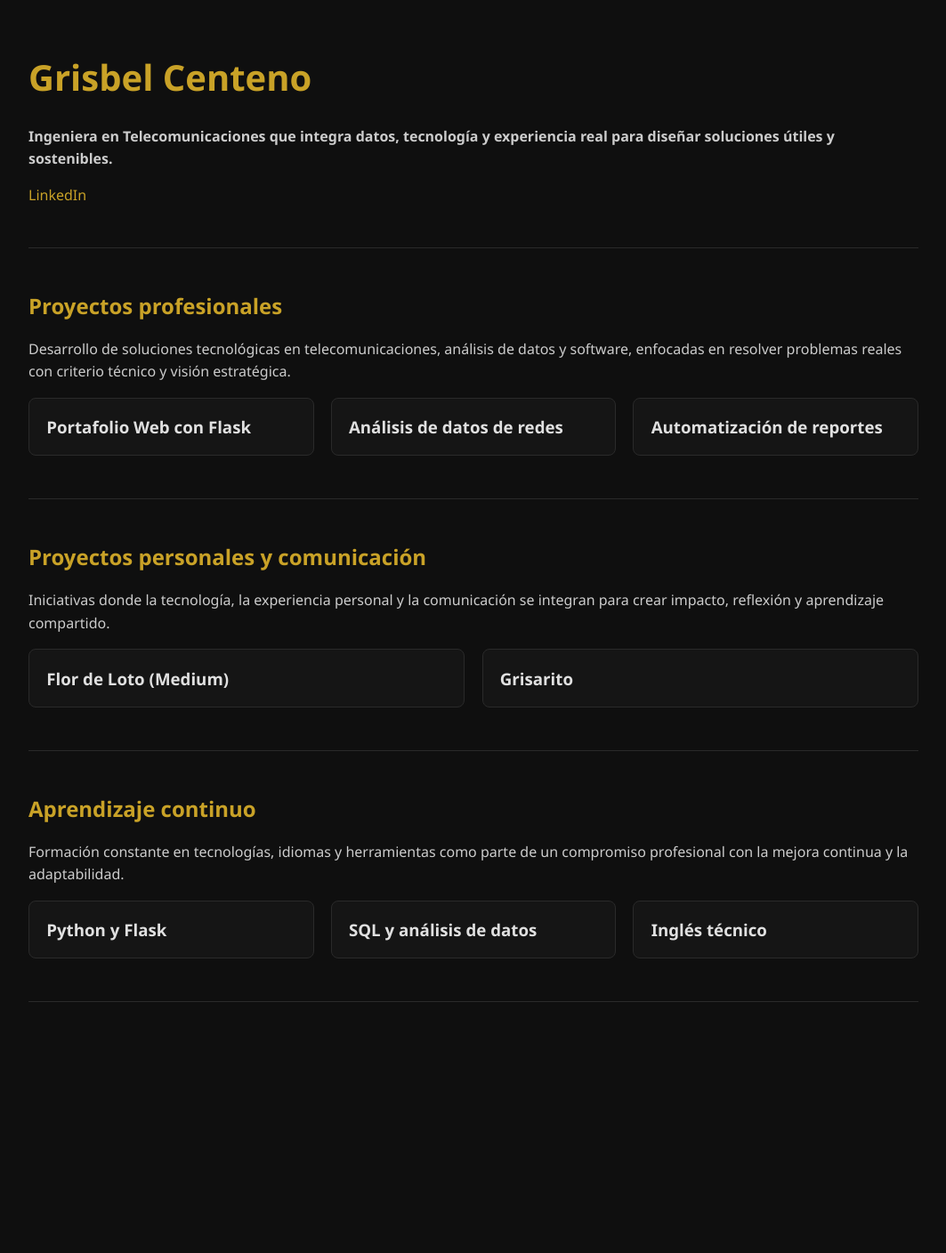
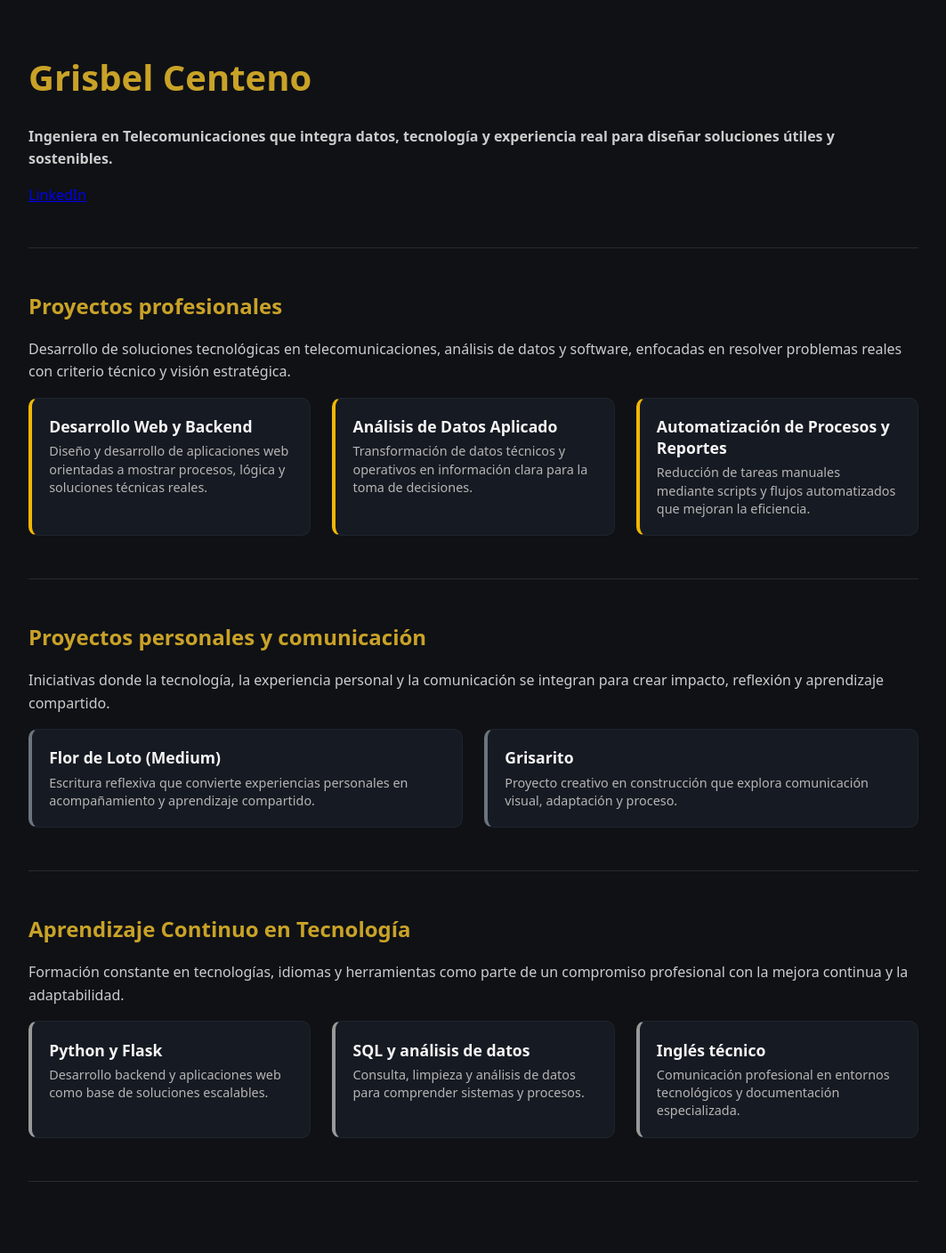
Before and after one commit to Grisbeldcr/portafolio, a Flask app: page / in a window 1280 px wide. Shown: the whole page at 89% size, without its empty margins (108-1171 px from the left). Before the commit the page ends 1126 px from the top, so only its background shows below. Run offline with Flask 3, Linux system fonts and the light colour scheme.

Commit message:
Initial portfolio structure with Flask and card system

```diff
--- a/app.py
+++ b/app.py
@@ -7,45 +7,63 @@ bloques = {
         "titulo": "Proyectos profesionales",
         "descripcion": "Desarrollo de soluciones tecnológicas en telecomunicaciones, análisis de datos y software, enfocadas en resolver problemas reales con criterio técnico y visión estratégica.",
         "proyectos": [
-            {"nombre": "Portafolio Web con Flask", "slug": "portafolio-flask"},
-            {"nombre": "Análisis de datos de redes", "slug": "analisis-redes"},
-            {"nombre": "Automatización de reportes", "slug": "automatizacion-reportes"}
+            {"nombre": "Desarrollo Web y Backend", "slug": "portafolio-flask", "tagline": "Diseño y desarrollo de aplicaciones web orientadas a mostrar procesos, lógica y soluciones técnicas reales." },
+            {"nombre": "Análisis de Datos Aplicado", "slug": "analisis-datos", "tagline": "Transformación de datos técnicos y operativos en información clara para la toma de decisiones."},
+            {"nombre": "Automatización de Procesos y Reportes", "slug": "automatizacion-reportes", "tagline": "Reducción de tareas manuales mediante scripts y flujos automatizados que mejoran la eficiencia."}
         ]
     },
     "personales": {
         "titulo": "Proyectos personales y comunicación",
         "descripcion": "Iniciativas donde la tecnología, la experiencia personal y la comunicación se integran para crear impacto, reflexión y aprendizaje compartido.",
         "proyectos": [
-            {"nombre": "Flor de Loto (Medium)", "slug": "flor-de-loto"},
-            {"nombre": "Grisarito", "slug": "grisarito"}
+            {"nombre": "Flor de Loto (Medium)", "slug": "flor-de-loto", "tagline": "Escritura reflexiva que convierte experiencias personales en acompañamiento y aprendizaje compartido."},
+            {"nombre": "Grisarito", "slug": "None", "tagline": "Proyecto creativo en construcción que explora comunicación visual, adaptación y proceso."}
         ]
     },
     "aprendizaje": {
-        "titulo": "Aprendizaje continuo",
+        "titulo": "Aprendizaje Continuo en Tecnología",
         "descripcion": "Formación constante en tecnologías, idiomas y herramientas como parte de un compromiso profesional con la mejora continua y la adaptabilidad.",
         "proyectos": [
-            {"nombre": "Python y Flask", "slug": "python-flask"},
-            {"nombre": "SQL y análisis de datos", "slug": "sql-datos"},
-            {"nombre": "Inglés técnico", "slug": "ingles-tecnico"}
+            {"nombre": "Python y Flask", "slug": "python-flask", "tagline": "Desarrollo backend y aplicaciones web como base de soluciones escalables."},
+            {"nombre": "SQL y análisis de datos", "slug": "sql-datos", "tagline": "Consulta, limpieza y análisis de datos para comprender sistemas y procesos."},
+            {"nombre": "Inglés técnico", "slug": "ingles-tecnico", "tagline": "Comunicación profesional en entornos tecnológicos y documentación especializada." }
         ]
     }
 }
 
 proyectos_detalle = {
     "portafolio-flask": {
-        "titulo": "Portafolio Web con Flask",
+        "titulo": "Desarrollo Web y Backend",
         "contexto": "Necesidad de centralizar mi experiencia técnica, proyectos y narrativa profesional en un solo espacio propio.",
         "problema": "Los CV tradicionales no permiten mostrar procesos, decisiones técnicas ni evolución profesional.",
-        "solucion": "Diseñé y desarrollé un portafolio web utilizando Flask, HTML y CSS, estructurando los proyectos por categorías y rutas dinámicas.",
+        "solucion": "Diseñé y desarrollé un portafolio web utilizando Flask, HTML y CSS.",
         "impacto": "Obtuve un espacio escalable, personal y técnico que crece junto a mis habilidades.",
         "tecnologias": ["Python", "Flask", "HTML", "CSS"],
         "links": {
             "Repositorio en GitHub": "https://github.com/Grisbeldcr/portafolio",
-            "Demo local": "http://127.0.0.1:5000"
-        }
-
+         }
     },
-    "flor-de-loto": {
+    "analisis-datos" : {
+        "titulo": "Análisis de Datos Aplicado",
+        "categoria": "Proyectos profesionales",
+        "contexto": "Trabajo con datos técnicos y operativos provenientes de sistemas, procesos y redes.",
+        "problema": "La información existe, pero suele estar desordenada o sin análisis, lo que impide detectar patrones y oportunidades.",
+        "solucion": "Análisis exploratorio, limpieza y visualización de datos.",
+        "impacto": "Mejor toma de decisiones técnicas y estratégicas a partir de datos confiables.",
+        "tecnologias": [],
+        "links": {},
+    },
+   "automatizacion-reportes": {
+        "titulo": "Automatización de Procesos y Reportes",
+        "categoria": "Proyectos profesionales",
+        "contexto": "Procesos técnicos y administrativos con tareas repetitivas.",
+        "problema": "Las tareas manuales consumen tiempo, generan errores y reducen la eficiencia operativa.",
+        "solucion": "Automatización mediante scripts y generación de reportes.",
+        "impacto": "Ahorro de tiempo, reducción de errores y mejora en la consistencia de la información.",
+        "tecnologias": [],
+        "links": {},
+    },
+     "flor-de-loto": {
         "titulo": "Flor de Loto",
         "categoria": "Proyecto personal",
         "contexto": "Flor de Loto nace como un espacio de escritura reflexiva para transformar experiencias personales profundas en aprendizaje compartido.",
@@ -57,7 +75,27 @@ proyectos_detalle = {
             "Medium": "https://medium.com/@grisbelc",
             "Instagram": "https://instagram.com/flor_de_loto312"
         }
-    }
+    },
+     #"Aprendizaje Continuo en Tecnología" : {
+     #   "titulo":
+     #   "categoria":
+     #   "contexto": "El sector tecnológico exige actualización constante y adaptación a nuevas herramientas.",
+     #   "problema": "Depender solo de la experiencia pasada limita el crecimiento profesional.",
+     #   "solucion": "Plan de aprendizaje continuo en programación, análisis de datos, desarrollo web e inglés técnico.",
+     #   "impacto": "Mayor autonomía, adaptabilidad y evolución constante del perfil profesional.",
+     #   "tecnologias": []
+    #    }
+     #}
+     #"Grisarito — En desarrollo : {
+     #   "titulo":
+     #   "categoria":
+     #   "contexto": "Proyecto creativo que integra diseño manual, comunicación visual y adaptación a distintas circunstancias.",
+     #   "problema":
+     #   "solucion":
+     #   "impacto":
+     #   "tecnologias": []
+     #   "links":
+    #}
 }
 
 
--- a/static/css/style.css
+++ b/static/css/style.css
@@ -1,7 +1,8 @@
 body {
     font-family: 'Segoe UI', Arial, sans-serif;
-    background-color: #0f0f0f;
-    color: #e0e0e0;
+    background-color: #0f1115;
+    color: #e6e6e6;
+    font-family: system-ui, -apple-system, BlinkMacSystemFont, "Segoe UI", sans-serif;
     max-width: 1000px;
     margin: auto;
     padding: 2rem;
@@ -29,23 +30,62 @@ p {
 .cards {
     display: grid;
     grid-template-columns: repeat(auto-fit, minmax(240px, 1fr));
-    gap: 1.2rem;
+    gap: 1.5rem;
     margin-top: 1rem;
 }
 
+.cards {
+    display: grid;
+    grid-template-columns: repeat(auto-fit, minmax(240px, 1fr));
+    gap: 1.5rem;
+}
+
 .card {
-    background-color: #151515;
-    border: 1px solid #2a2a2a;
+    display: block;
     padding: 1.2rem;
+    border: 1px solid #1f2430;
+    border-radius: 10px;
     text-decoration: none;
-    color: #e0e0e0;
-    border-radius: 8px;
-    transition: all 0.25s ease;
+    color: #e6e6e6;
+    background: #161a22;
+    transition: transform 0.2s ease, box-shadow 0.2s ease;
 }
 
 .card:hover {
-    border-color: #c9a227;
     transform: translateY(-4px);
+    box-shadow: 0 6px 16px rgba(0,0,0,0.08);
+}
+
+.card h3 {
+    margin: 0 0 0.4rem;
+    font-size: 1.1rem;
+    color: #f5f5f5;
+    font-weight: 600;
+}
+
+.card .tagline {
+    margin: 0;
+    font-size: 0.9rem;
+    color: #b5b5b5;
+    line-height: 1.4;
+}
+.card.disabled {
+    background: #f0f0f0;
+    border: 1px dashed #aaa;
+}
+
+.card.disabled h3 {
+    color: #555;
+}
+
+.card.disabled .tagline {
+    color: #666;
+}
+
+.card.disabled .badge {
+    background: transparent;
+    color: #777;
+    border: 1px solid #aaa;
 }
 
 hr {
@@ -66,3 +106,14 @@ hr {
 .red-link:hover {
     text-decoration: underline;
 }
+section:nth-of-type(1) .card {
+    border-left: 4px solid #f2b705; /* profesionales */
+}
+
+section:nth-of-type(2) .card {
+    border-left: 4px solid #6c757d; /* personales */
+}
+
+section:nth-of-type(3) .card {
+    border-left: 4px solid #999; /* aprendizaje */
+}
--- a/templates/index.html
+++ b/templates/index.html
@@ -9,13 +9,15 @@
 
 <h1>Grisbel Centeno</h1>
 <p><strong>Ingeniera en Telecomunicaciones que integra datos, tecnología y experiencia real para diseñar soluciones útiles y sostenibles.</strong></p>
+
 <div class="redes">
-  <a href="https://www.linkedin.com/in/grisbel-centeno/" target="_blank" class="red-link">
+    <a href="https://www.linkedin.com/in/grisbel-centeno/" target="_blank">
         LinkedIn
     </a>
 </div>
 
 <hr>
+
 {% for key, bloque in bloques.items() %}
 <section>
     <h2>{{ bloque.titulo }}</h2>
@@ -23,9 +25,22 @@
 
     <div class="cards">
         {% for proyecto in bloque.proyectos %}
+    {% if proyecto.slug %}
         <a href="{{ url_for('proyecto', slug=proyecto.slug) }}" class="card">
             <h3>{{ proyecto.nombre }}</h3>
+            {% if proyecto.tagline %}
+                <p class="tagline">{{ proyecto.tagline }}</p>
+            {% endif %}
         </a>
+    {% else %}
+        <div class="card disabled">
+            <h3>{{ proyecto.nombre }}</h3>
+            {% if proyecto.tagline %}
+                <p class="tagline">{{ proyecto.tagline }}</p>
+            {% endif %}
+            <span class="badge">En desarrollo</span>
+        </div>
+    {% endif %}
 {% endfor %}
   </div>
 </section>
```
Lines whose indentation alone changed are shown as unchanged.
